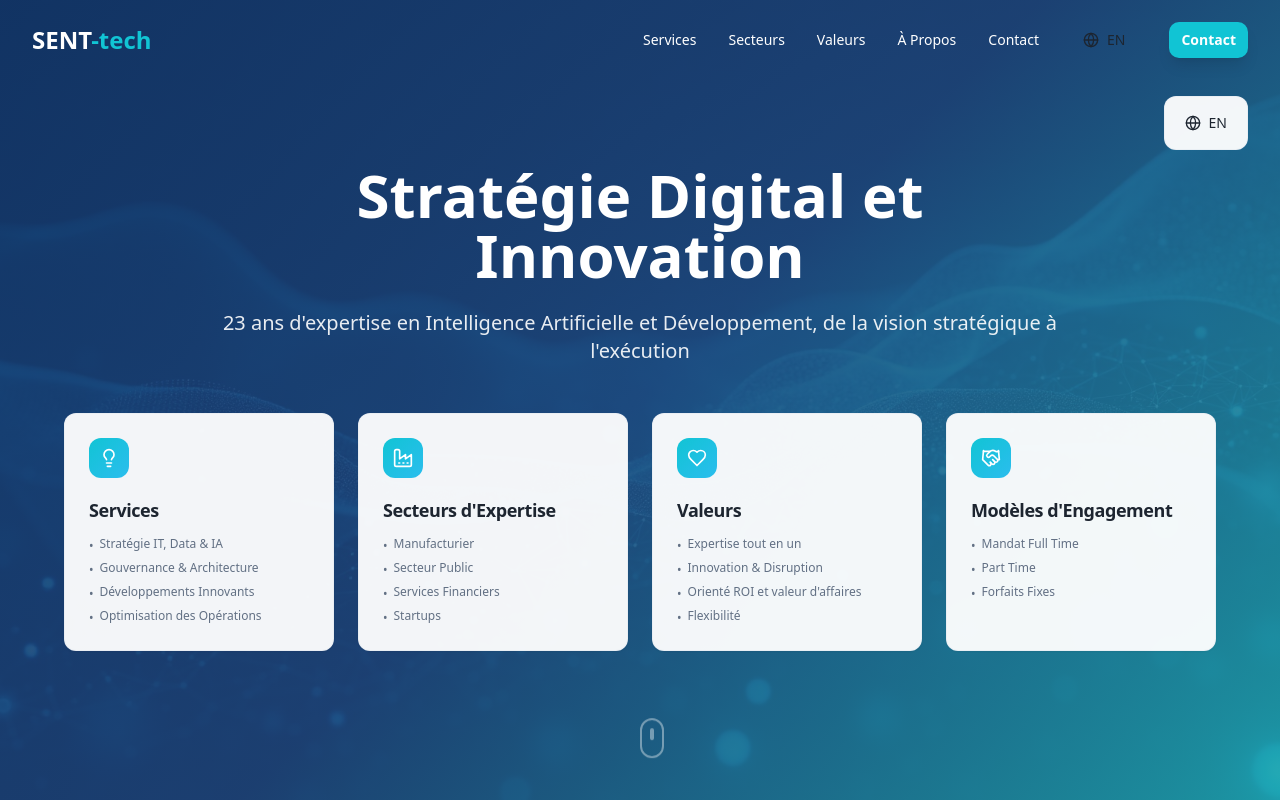
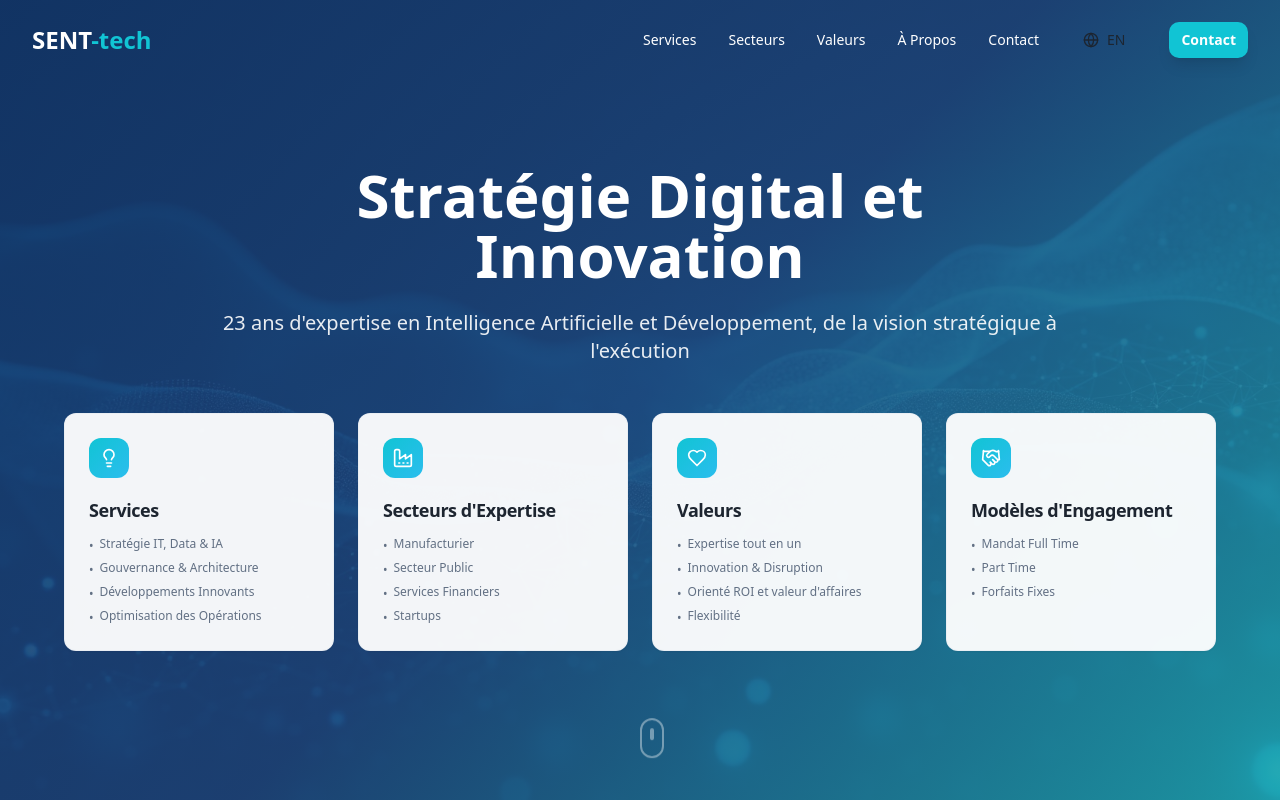
Before and after one commit to rhanka/sentech-forge, a React (Vite) app: page / in a window 1280 px wide. Shown: the top 800 px of the page. Built offline with nearby package versions, Linux system fonts and the light colour scheme.

Commit message:
Revert Hero language switcher style
Revert the changes made to the Hero component's language switcher. Instead, apply the desired styling to the existing LanguageSwitcher component in the Navigation.

```diff
--- a/src/components/Hero.tsx
+++ b/src/components/Hero.tsx
@@ -1,6 +1,5 @@
 import { useTranslation } from "react-i18next";
 import { Card, CardContent, CardHeader, CardTitle } from "@/components/ui/card";
-import { LanguageSwitcher } from "@/components/LanguageSwitcher";
 import heroImage from "@/assets/hero-tech.jpg";
 import { Lightbulb, Factory, Heart, Handshake } from "lucide-react";
 
@@ -72,13 +71,6 @@ export const Hero = () => {
         <div className="absolute inset-0 bg-gradient-hero opacity-90"></div>
       </div>
 
-      {/* Language Switcher */}
-      <div className="absolute top-24 right-4 sm:right-8 z-20">
-        <div className="bg-card/95 backdrop-blur rounded-lg p-2 border border-border/50">
-          <LanguageSwitcher />
-        </div>
-      </div>
-
       {/* Content */}
       <div className="container mx-auto px-4 sm:px-6 lg:px-8 relative z-10">
         <div className="max-w-4xl mx-auto text-center text-primary-foreground mb-12">
```
